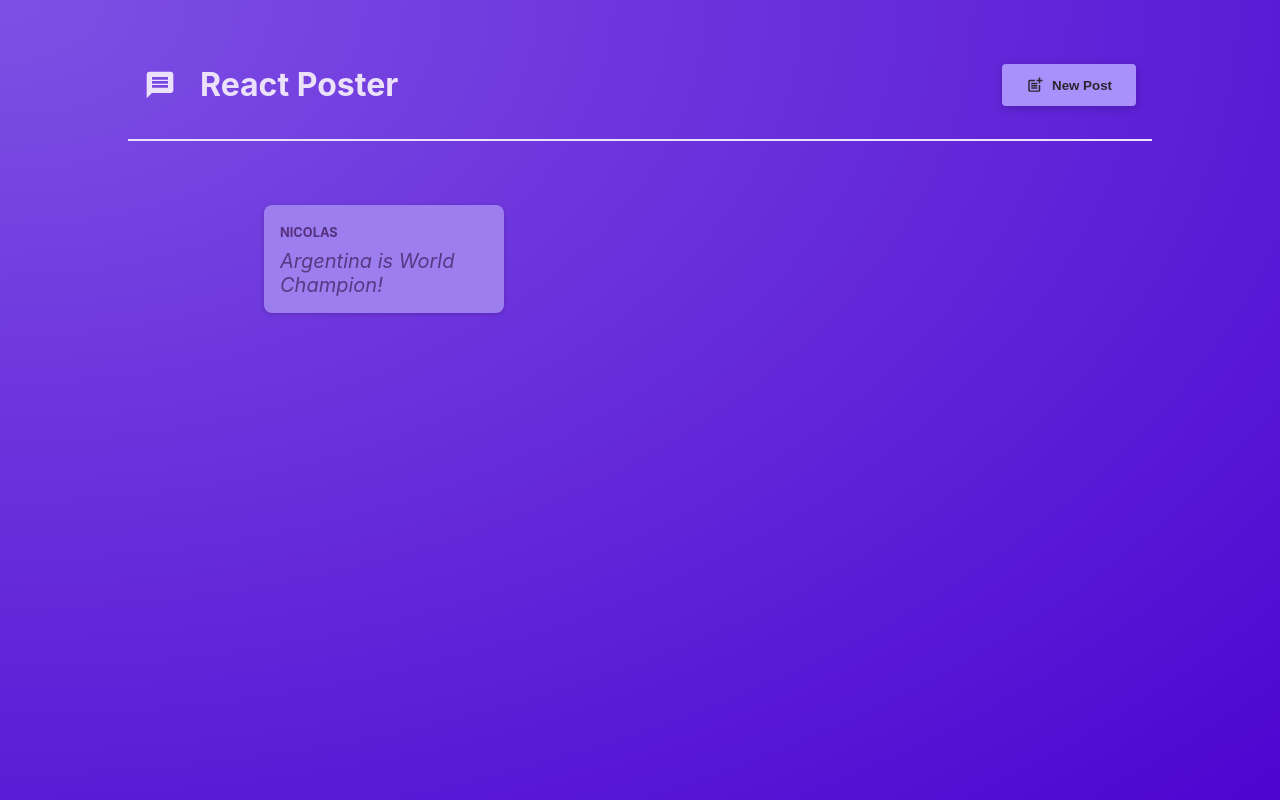
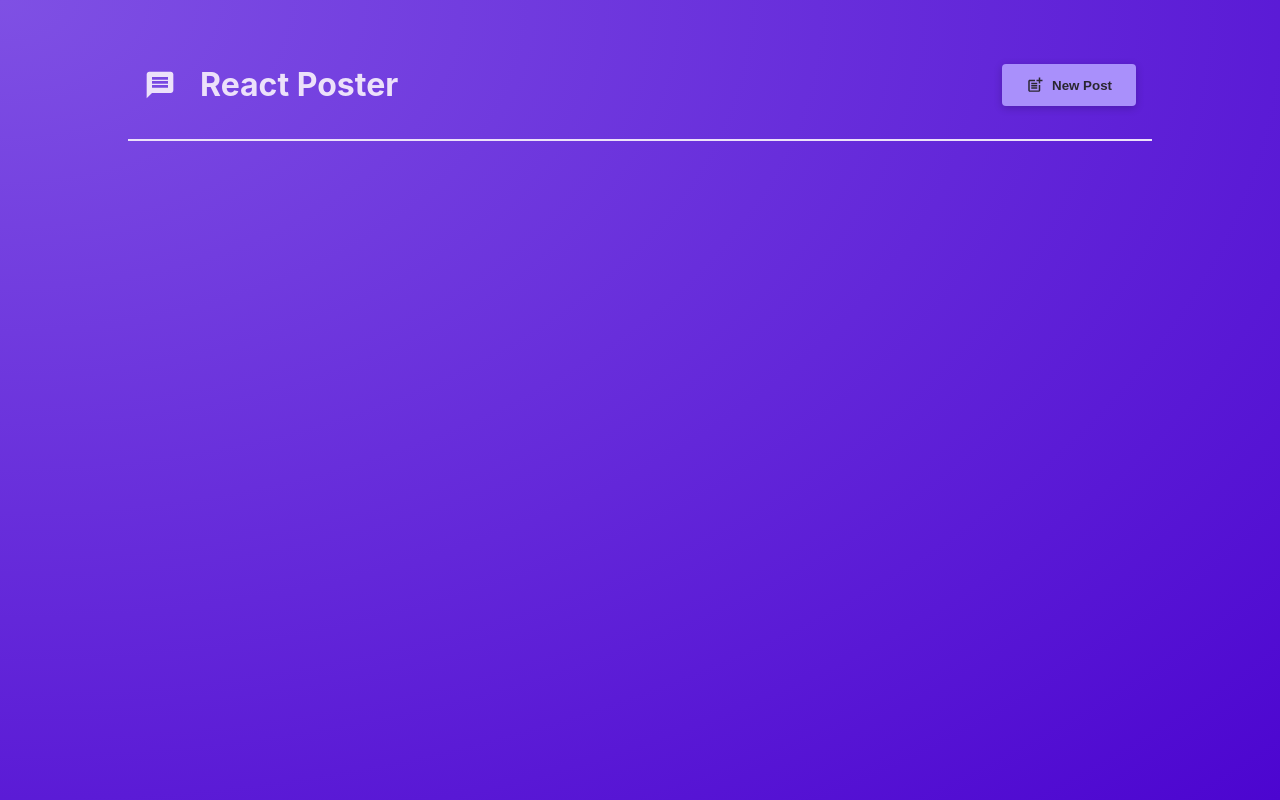
Before and after one commit to nraffa/react-poster, a React (Vite) app: page / in a window 1280 px wide. Built offline with nearby package versions, Linux system fonts and the light colour scheme.

Commit message:
updated new post function

```diff
--- a/src/components/Post.jsx
+++ b/src/components/Post.jsx
@@ -1,10 +1,10 @@
 import classes from "./Post.module.css";
 
-function Post(props) {
+function Post({author,body}) {
   return (
     <li className={classes.post}>
-      <p className={classes.author}>{props.author}</p>
-      <p className={classes.text}>{props.body}</p>
+      <p className={classes.author}>{author}</p>
+      <p className={classes.text}>{body}</p>
     </li>
   );
 }
--- a/src/components/PostsList.jsx
+++ b/src/components/PostsList.jsx
@@ -9,11 +9,11 @@ function PostsList({ isPosting, onStopPosting }) {
   const [posts, setPosts] = useState([]);
 
   function addPostHandler(postData) {
-    setPosts((postData) => {
-      return [postData, ...posts];
+    setPosts((existingPosts) => {
+      return [postData, ...existingPosts];
     });
-    console.log([postData, ...posts])
-}
+    console.log([postData, ...posts]);
+  }
 
   return (
     <>
@@ -23,7 +23,9 @@ function PostsList({ isPosting, onStopPosting }) {
         </Modal>
       )}
       <ul className={classes.posts}>
-        <Post author="Nicolas" body="Argentina is World Champion!" />
+        {posts.map((post) =>
+          <Post keys={post.body} author={post.author} body={post.body} />
+        )}
       </ul>
     </>
   );
```
